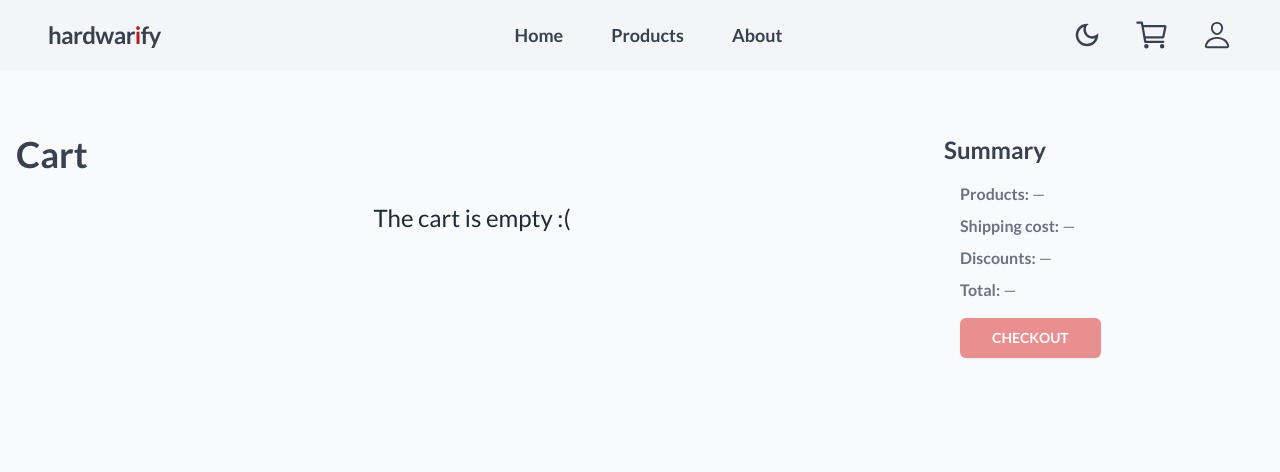
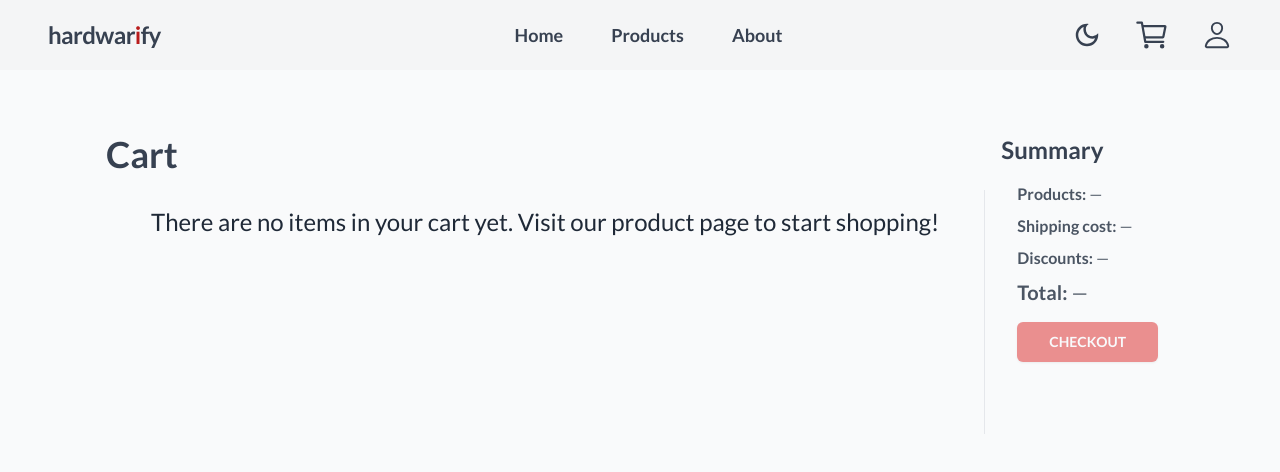
Before and after one commit to tojamrcel/hardwarify-project, a Next.js app: page /cart in a window 1280 px wide. Shown: the top 472 px of the page. Built offline with nearby package versions, Linux system fonts and the light colour scheme.

Commit message:
style: small changes in the cart page

```diff
--- a/app/_components/CartList.tsx
+++ b/app/_components/CartList.tsx
@@ -13,7 +13,7 @@ function CartList() {
   }
 
   return (
-    <div className="flex w-full flex-col gap-4 p-4 md:mt-4 md:w-auto md:gap-4">
+    <div className="flex h-full w-full flex-col gap-4 overflow-auto p-4 dark:border-gray-500 md:mt-4 md:w-auto md:gap-4 md:border-r">
       {cart.length > 0 &&
         cart.map((prod) => (
           <CartItem
@@ -24,8 +24,9 @@ function CartList() {
           />
         ))}
       {cart.length === 0 && (
-        <p className="text-center text-2xl leading-6 text-gray-800 dark:text-gray-300">
-          The cart is empty :(
+        <p className="text-center text-2xl leading-8 text-gray-800 dark:text-gray-400">
+          There are no items in your cart yet. Visit our product page to start
+          shopping!
         </p>
       )}
     </div>
@@ -77,12 +78,13 @@ function CartItem({
   }
 
   return (
-    <div className="relative grid h-auto max-w-5xl grid-cols-[8rem_3fr] items-center justify-center gap-2 rounded-lg border-2 px-2 py-2 dark:border-gray-600 md:gap-4 md:px-4 lg:h-auto">
+    <div className="relative grid h-auto max-w-5xl grid-cols-[8rem_3fr] items-center justify-center gap-2 rounded-lg border-2 p-4 dark:border-gray-600 md:gap-4 md:px-4 lg:h-auto">
       <Image
         src={image}
         alt={name}
         height={96}
         width={96}
+        quality={50}
         className="w-20 self-center justify-self-center rounded-md shadow-sm dark:grayscale-[30%]"
       />
       <div>
@@ -93,19 +95,19 @@ function CartItem({
           <div className="flex gap-2">
             <button
               onClick={() => handleDecreaseQuantity()}
-              className="flex items-center justify-center font-bold"
+              className="flex items-center justify-center font-bold dark:text-gray-300"
             >
               -
             </button>
             <input
               type="number"
-              className="mt-1 h-6 w-6 rounded-lg px-1 py-0.5 text-center font-semibold text-gray-700 focus:outline-none dark:bg-gray-700 dark:text-gray-300"
+              className="mt-1 h-6 w-6 rounded-lg border bg-transparent px-1 py-0.5 text-center font-semibold text-gray-700 focus:outline-none dark:border-gray-600 dark:text-gray-300"
               value={quantity}
               readOnly
             />
             <button
               onClick={() => handleIncreaseQuantity()}
-              className="flex items-center justify-center font-bold"
+              className="flex items-center justify-center font-bold dark:text-gray-300"
             >
               +
             </button>
@@ -113,7 +115,7 @@ function CartItem({
           {discount ? (
             <>
               <div className="flex gap-2">
-                <p className="ml-2 italic line-through">
+                <p className="ml-2 italic line-through dark:text-gray-500">
                   ${regularPrice * quantity}
                 </p>
                 <span className="text-red-600 dark:text-red-700">
@@ -127,7 +129,7 @@ function CartItem({
         </div>
         <button
           onClick={() => handleRemove(id)}
-          className="absolute right-2 top-0 text-2xl text-gray-700"
+          className="absolute right-2 top-0 text-2xl text-gray-700 dark:text-gray-400"
         >
           &times;
         </button>
--- a/app/_components/CartSummary.tsx
+++ b/app/_components/CartSummary.tsx
@@ -25,7 +25,7 @@ function CartSummary() {
       <h2 className="text-2xl font-bold text-gray-700 dark:text-gray-300">
         Summary
       </h2>
-      <div className="my-3 flex flex-col gap-2 px-4 text-gray-500 md:my-4">
+      <div className="my-3 flex flex-col gap-2 px-4 text-gray-600 dark:text-gray-400 md:my-4">
         <p>
           <span className="font-semibold">Products:</span>{" "}
           {cart.length ? `$${productsPrice}` : "—"}
@@ -38,8 +38,8 @@ function CartSummary() {
           <span className="font-semibold">Discounts:</span>{" "}
           {cart.length ? `$${discount}` : "—"}
         </p>
-        <p>
-          <span className="font-semibold">Total:</span>{" "}
+        <p className="text-xl">
+          <span className="font-bold">Total:</span>{" "}
           {cart.length ? `$${productsPrice - discount + SHIPPING_COST}` : "—"}
         </p>
         <div className="mt-2 flex justify-center md:justify-normal">
--- a/app/cart/page.tsx
+++ b/app/cart/page.tsx
@@ -8,9 +8,9 @@ export const metadata: Metadata = {
 
 function Page() {
   return (
-    <section className="mx-auto mt-16 grid max-w-[1300px] gap-4 px-4 md:grid-cols-[1fr_20rem]">
+    <section className="mx-auto mt-16 grid max-w-[1100px] gap-4 px-4 md:grid-cols-[1fr_auto]">
       <div className="flex flex-col items-center md:block">
-        <h2 className="text-center text-3xl font-bold text-gray-700 md:text-left md:text-4xl dark:text-gray-200">
+        <h2 className="text-center text-3xl font-bold text-gray-700 dark:text-gray-200 md:text-left md:text-4xl">
           Cart
         </h2>
         <CartList />
```
